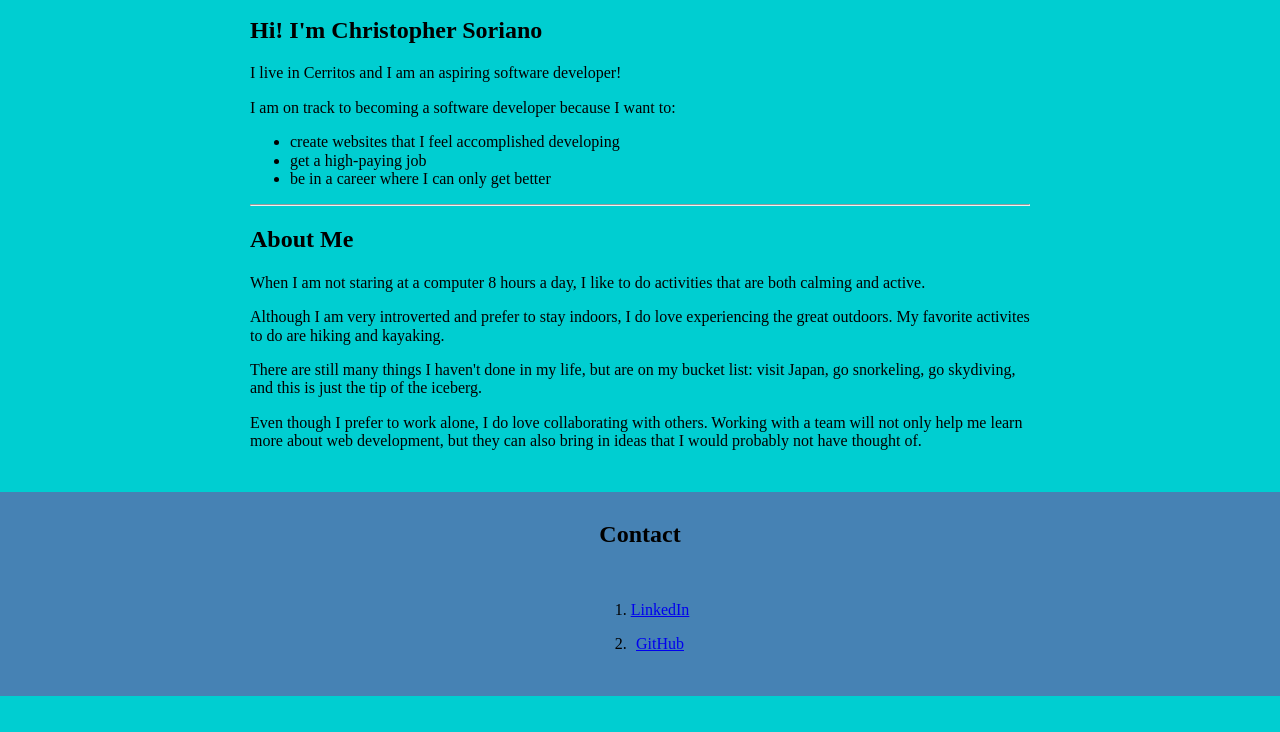
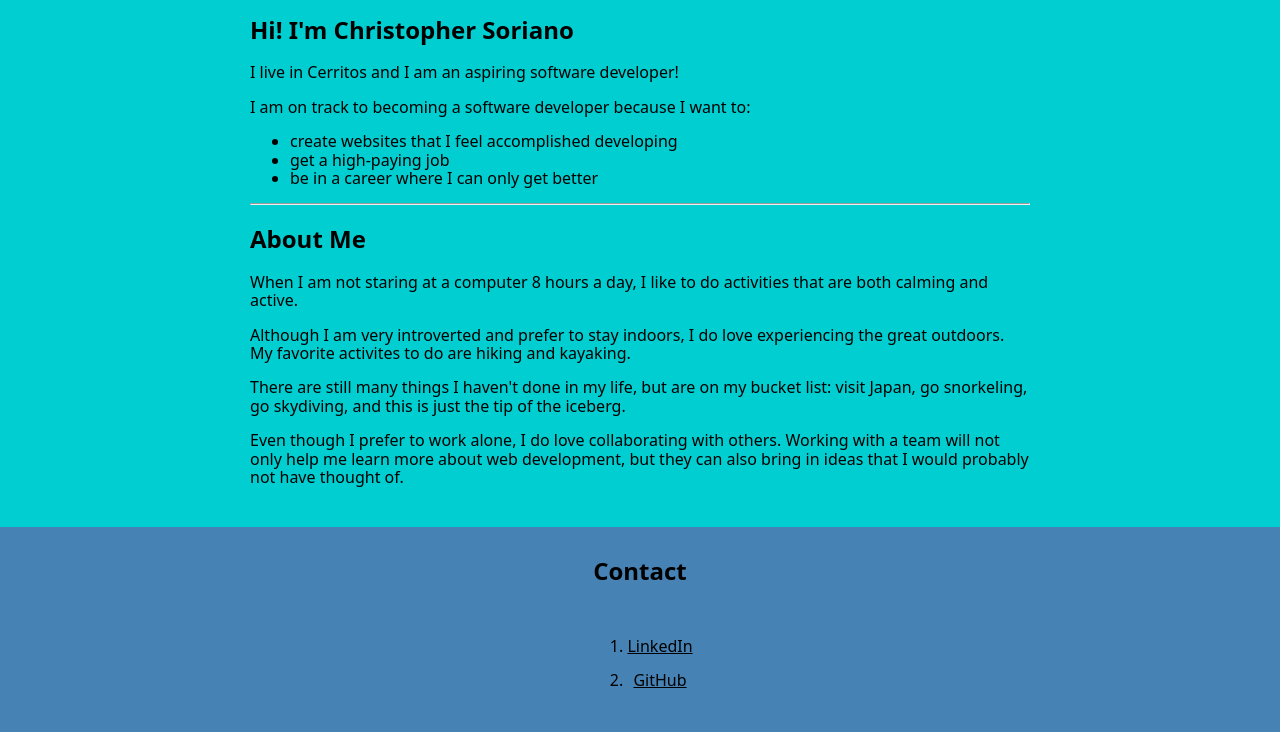
Before and after one commit to chrisjacob-s/Portfolio-Webpage, a plain HTML site: page index.html in a window 1280 px wide. Shown: the part 395-1127 px from the top of the page. Before the commit the page ends 1091 px from the top, so only its background shows below. Drawn offline with nearby package versions, Linux system fonts and the light colour scheme; a script that the page names is missing.

Commit message:
Update style.css

```diff
--- a/style.css
+++ b/style.css
@@ -1,5 +1,6 @@
 body {
-  background: #00CED1
+  background: #00CED1;
+  font-family: system-ui;
 }
 
 /* Header */
@@ -48,6 +49,10 @@ footer section {
   justify-content: space-around;
 }
 
+a {
+  color: #010000;
+}
+
 a:hover {
   color:#00CED1;
 }
```
